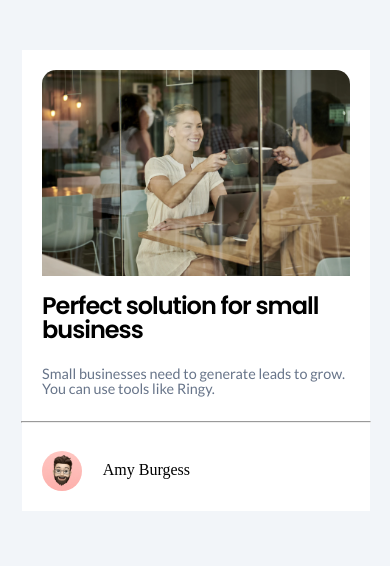
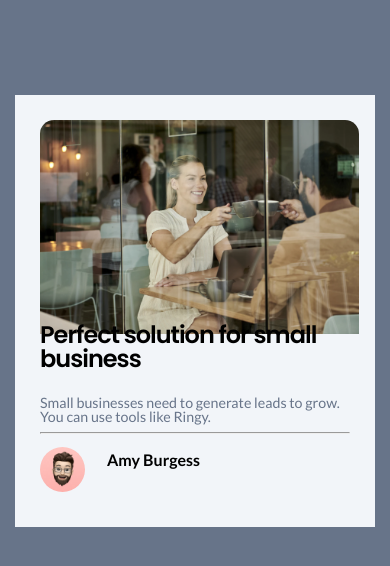
Before and after one commit to GuilhermeMenezesSilva/Business-Blog-Card, a plain HTML site: page index.html in a window 390 px wide. Drawn offline with Linux system fonts and the light colour scheme.

Commit message:
estilização mobile finalizada

```diff
--- a/css/style.css
+++ b/css/style.css
@@ -2,18 +2,33 @@
 @import url('https://fonts.googleapis.com/css2?family=Poppins:ital,wght@0,100;0,200;0,300;0,400;0,500;0,600;0,700;0,800;0,900;1,100;1,200;1,300;1,400;1,500;1,600;1,700;1,800;1,900&display=swap');
 
 body {
-    background-color: #F2F5F9;
+    background-color: #677489;
 }
 
 #container {
-    background-color: #FFFFFF;
-    margin: 50px 20px 0px 22px;
-    padding: 20px;
+    background-color: #F2F5F9;
+    margin: 95px 15px 0px 15px;
+    padding: 25px;
 }
 
 #container #imagem_principal {
-    width: 100%;
+    width: 103%;
     border-radius: 14px 14px 0 0;
+    margin-bottom: -14px;
+}
+
+#container #ondulada {
+    width: 104%;
+    margin-top: -34px;
+    margin-left: -1px;
+}
+
+#divisao {
+    background-color: #FFFFFF;
+    margin-top: -6px;
+    margin-right: -11px;
+    padding-left: 13px;
+    border-radius: 0 0 14px 14px;
 }
 
 #container h1 {
@@ -21,37 +36,48 @@ body {
     font-size: 1.5rem;
     font-weight: 600;
     letter-spacing: -1px;
-    padding-top: 15px;
 }
 
 #container p {
     margin-top: 25px;
     font-family: Lato, sans-serif;
-    font-size: 0.9rem;
+    font-size: 0.89rem;
     font-weight: 400;
     color: #677489;
     word-break: break-all;
 }
 
-#container hr{
-    width: 113%;
+#divisao hr {
+    width: 104%;
     margin-top: 25px;
-    margin-left: -6.8%;
+    margin-left: -5%;
 }
 
-#container div{
+#depoimento {
     display: flex;
     align-items: center;
     justify-content: space-between;
+    padding-bottom: 10px;
+    flex-wrap: wrap;
 }
 
-#container div #icone{
+#depoimento #icone {
     border-radius: 50%;
-    width: 40px;
-    margin-top: 20px;
+    width: 45px;
+    margin-top: 5px;
 }
 
-#container h3 {
-    margin-top: 17px;
-    margin-right: 160px;
+#depoimento h3 {
+    margin-top: -15px;
+    margin-right: 150px;
+    font-family: Lato, sans-serif;
+    font-weight: 600;
+    font-size: 1rem;
 }
+
+#depoimento p {
+    font-family: Lato, sans-serif;
+    font-weight: 600;
+    margin-top: -25px;
+    margin-left: 63px;
+}
```
